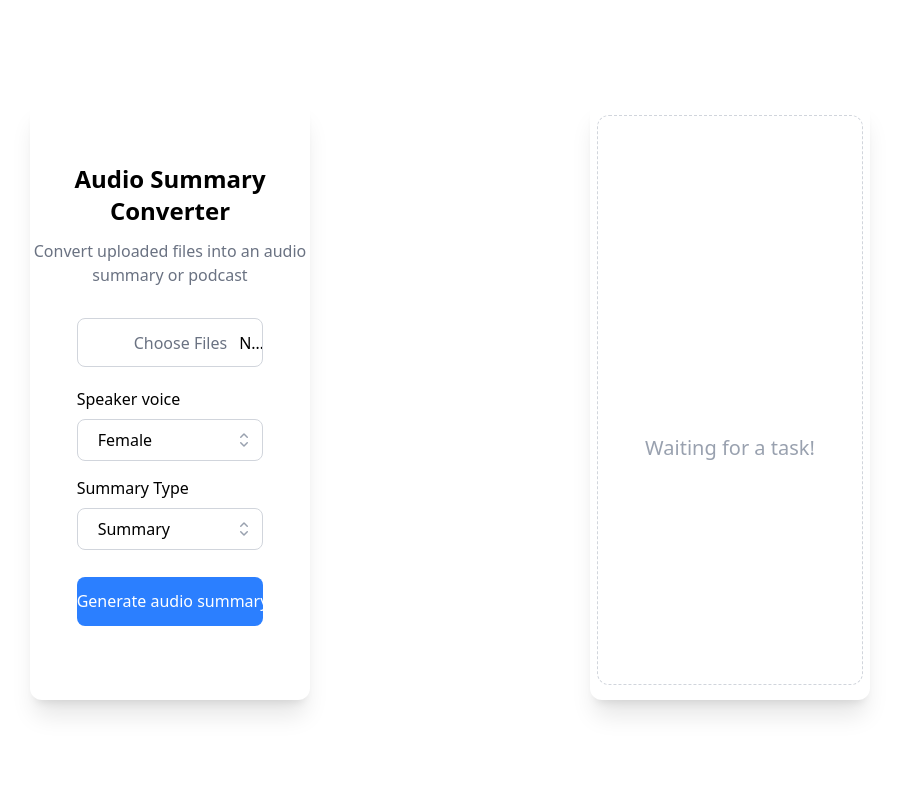
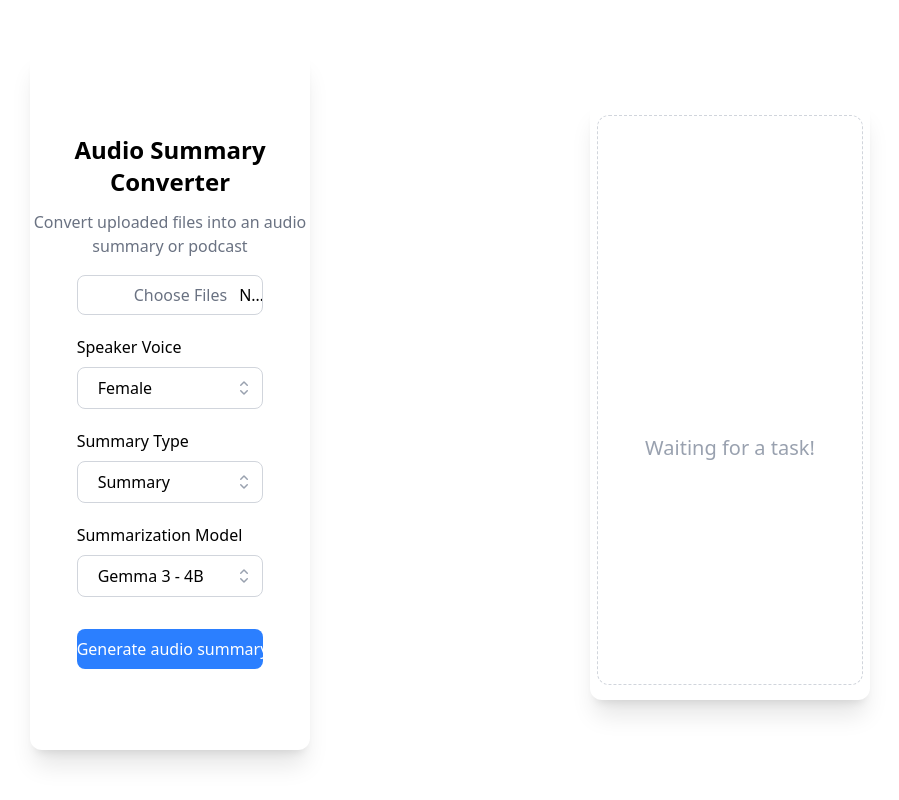
Before and after one commit to bharat-r03/SummaryBot, a Vue app in the folder src/ui/: page / in a window 1280 px wide. Shown: the whole page, without its empty margins (190-1089 px from the left). Built offline with nearby package versions, Linux system fonts and the light colour scheme; some icons are missing; what @baloise/vue-axios would draw is missing.

Commit message:
Implement model selection dropdown Previous commit did not encompass all changes

```diff
--- a/src/ui/src/components/InputDialogBox.vue
+++ b/src/ui/src/components/InputDialogBox.vue
@@ -11,16 +11,24 @@ import { CheckIcon, ChevronUpDownIcon } from "@heroicons/vue/20/solid"
 import axios from 'axios';
 import { audioBytes } from './varStore';
 
+
 const voices = [
     "Female",
     "Male"
 ]
 const selectedVoice = ref(voices[0])
 
-const types = [
+const summaryTypes = [
     "Summary",
 ]
-const selectedType = ref(types[0])
+const selectedSummaryType = ref(summaryTypes[0])
+
+const models = [
+    "Gemma 3 - 4B",
+    "Llama 3.2 - 3B"
+]
+
+const selectedModel = ref(models[0])
 
 const isDisabled = ref(false);
 
@@ -62,7 +70,8 @@ const submitForm = () => {
             }
         }
         formData.append("voice", selectedVoice.value);
-        formData.append("type", selectedType.value);
+        formData.append("summary_type", selectedSummaryType.value);
+        formData.append("model", selectedModel.value)
 
         apiClient.post('', formData)
             .then((response) => {
@@ -83,7 +92,7 @@ const submitForm = () => {
 </script>
 
 <template>
-    <div className="h-3/4 w-1/2 rounded-xl shadow-xl bg-white flex flex-col items-center justify-center">
+    <div className="h-7/8 w-1/2 rounded-xl shadow-xl bg-white flex flex-col items-center justify-center">
         <h3 className="text-2xl font-bold my-3 mx-5 text-center">Audio Summary Converter</h3>
         <p className="text-gray-500 text-center mb-5">Convert uploaded files into an audio summary or podcast</p>
         <form enctype="multipart/form-data" method="post" className="flex flex-col items-center justify-center w-full h-4/7" v-on:submit.prevent="submitForm">
@@ -92,7 +101,7 @@ const submitForm = () => {
                 <input className="w-full file:pl-3 file:pr-2 file:text-base file:font-medium file:text-gray-500 dark:font-light dark:text-sm dark:text-gray-400 dark:mr-5" name="files" type="file" @input="handleInput" multiple>
             </div>
             <div className="flex flex-col w-2/3 h-1/5 mb-5">
-                <label for="voice" className="text-black font-medium mb-2">Speaker voice</label>
+                <label for="voice" className="text-black font-medium mb-2">Speaker Voice</label>
                 <Listbox v-model="selectedVoice" name="voice" id="voice">
                     <div class="relative h-full">
                         <ListboxButton class="relative w-full h-full cursor-default rounded-lg bg-white py-2 pl-5 pr-10 text-left border-gray-300 border-1">
@@ -119,10 +128,10 @@ const submitForm = () => {
             </div>
             <div className="flex flex-col w-2/3 h-1/5 mb-5">
                 <label for="type" className="text-black font-medium mb-2">Summary Type</label>
-                <Listbox v-model="selectedType" name="type" id="type">
+                <Listbox v-model="selectedSummaryType" name="type" id="type">
                     <div class="relative h-full">
                         <ListboxButton class="relative w-full h-full cursor-default rounded-lg bg-white py-2 pl-5 pr-10 text-left border-gray-300 border-1">
-                            <span class="block truncate text-base font-normal">{{ selectedType }}</span>
+                            <span class="block truncate text-base font-normal">{{ selectedSummaryType }}</span>
                             <span class="pointer-events-none absolute inset-y-0 right-0 flex items-center pr-2">
                                 <ChevronUpDownIcon class="h-5 w-5 text-gray-400" aria-hidden="true" />
                             </span>
@@ -130,9 +139,35 @@ const submitForm = () => {
 
                         <transition leave-active-class="transition duration-100 ease-in" leave-from-class="opacity-100" leave-to-class="opacity-0">
                             <ListboxOptions class="absolute mt-1 max-h-60 w-full overflow-auto rounded-md bg-white py-1 text-base shadow-lg ring-1 ring-black/5 focus:outline-none sm:text-sm z-50">
-                                    <ListboxOption v-slot="{ active, selected }" v-for="type in types" :key="type" :value="type" as="template">
+                                    <ListboxOption v-slot="{ active, selected }" v-for="summaryType in summaryTypes" :key="summaryType" :value="summaryType" as="template">
                                         <li :class="[ active ? 'bg-gray-200 text-gray-600' : 'text-gray-600', 'relative cursor-default select-none py-2 pl-10 pr-4', ]">
-                                            <span :class="[ selected ? 'font-medium' : 'font-normal', 'block truncate', ]">{{ type }}</span>
+                                            <span :class="[ selected ? 'font-medium' : 'font-normal', 'block truncate', ]">{{ summaryType }}</span>
+                                            <span v-if="selected" class="absolute inset-y-0 left-0 flex items-center pl-3 text-gray-400">
+                                                <CheckIcon class="h-5 w-5" aria-hidden="true" />
+                                            </span>
+                                        </li>
+                                    </ListboxOption>
+                            </ListboxOptions>
+                        </transition>
+                    </div>
+                </Listbox>
+            </div>
+            <div className="flex flex-col w-2/3 h-1/5 mb-5">
+                <label for="model" className="text-black font-medium mb-2">Summarization Model</label>
+                <Listbox v-model="selectedModel" name="model" id="model">
+                    <div class="relative h-full">
+                        <ListboxButton class="relative w-full h-full cursor-default rounded-lg bg-white py-2 pl-5 pr-10 text-left border-gray-300 border-1">
+                            <span class="block truncate text-base font-normal">{{ selectedModel }}</span>
+                            <span class="pointer-events-none absolute inset-y-0 right-0 flex items-center pr-2">
+                                <ChevronUpDownIcon class="h-5 w-5 text-gray-400" aria-hidden="true" />
+                            </span>
+                        </ListboxButton>
+
+                        <transition leave-active-class="transition duration-100 ease-in" leave-from-class="opacity-100" leave-to-class="opacity-0">
+                            <ListboxOptions class="absolute mt-1 max-h-60 w-full overflow-auto rounded-md bg-white py-1 text-base shadow-lg ring-1 ring-black/5 focus:outline-none sm:text-sm z-50">
+                                    <ListboxOption v-slot="{ active, selected }" v-for="model in models" :key="model" :value="model" as="template">
+                                        <li :class="[ active ? 'bg-gray-200 text-gray-600' : 'text-gray-600', 'relative cursor-default select-none py-2 pl-10 pr-4', ]">
+                                            <span :class="[ selected ? 'font-medium' : 'font-normal', 'block truncate', ]">{{ model }}</span>
                                             <span v-if="selected" class="absolute inset-y-0 left-0 flex items-center pl-3 text-gray-400">
                                                 <CheckIcon class="h-5 w-5" aria-hidden="true" />
                                             </span>
```
